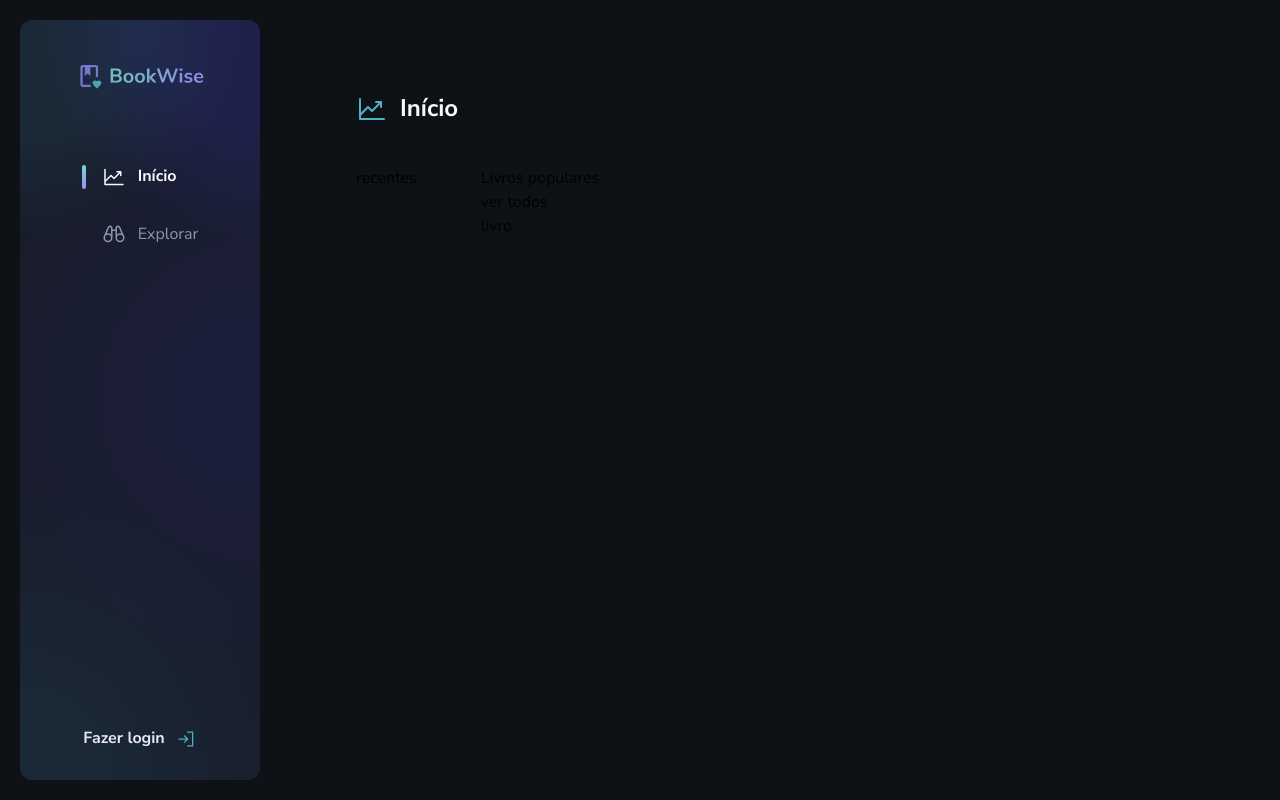
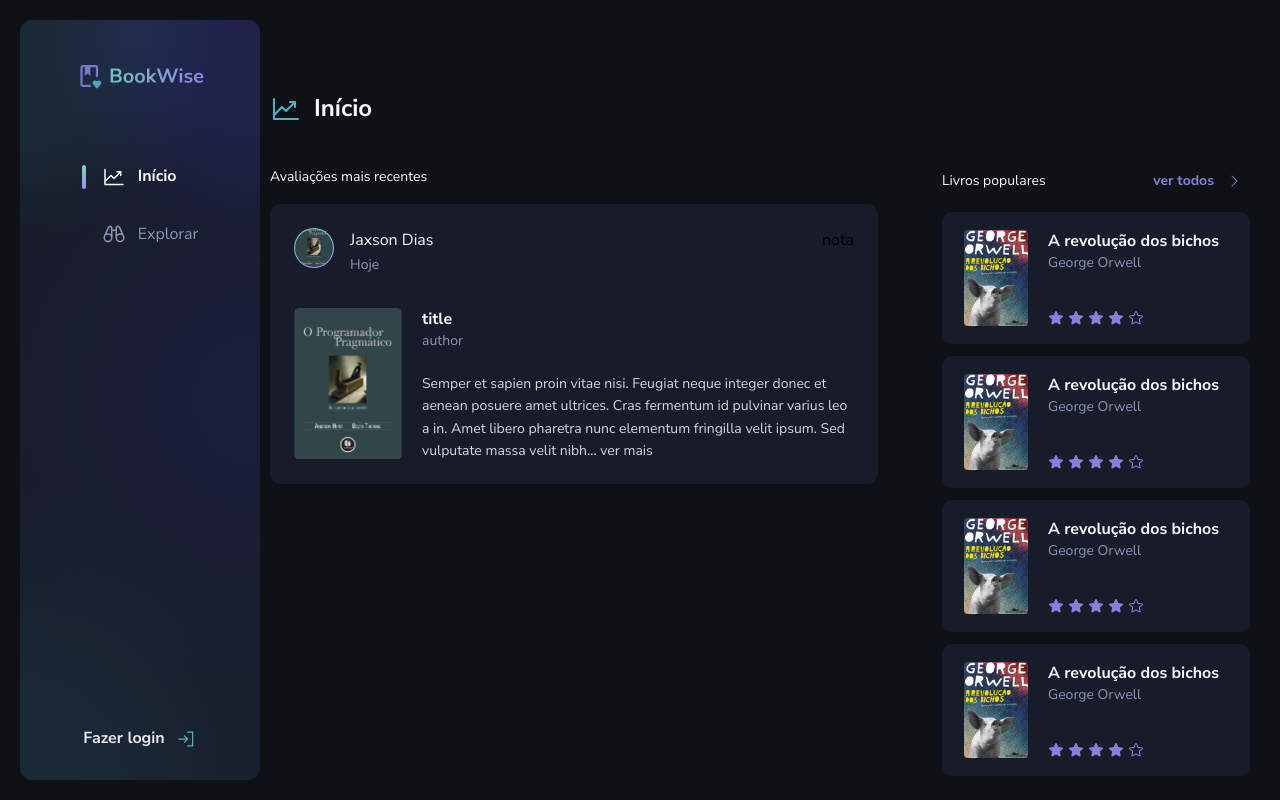
Before and after one commit to pejamp/bookwise-ignite-challenge, a Next.js app: page /home in a window 1280 px wide. Built offline with nearby package versions, Linux system fonts and the light colour scheme.

Commit message:
feat: add CommentBookCard & TrendBookCard components

```diff
--- a/src/components/ActionLink/index.tsx
+++ b/src/components/ActionLink/index.tsx
@@ -2,14 +2,22 @@ import Link from 'next/link'
 import { ReactNode } from 'react'
 
 interface ActionLinkProps {
+  color?: 'purple' | 'white'
+  size?: 'medium' | 'small'
   children: ReactNode
 }
 
-export function ActionLink(props: ActionLinkProps) {
+export function ActionLink({
+  children,
+  color = 'white',
+  size = 'medium',
+}: ActionLinkProps) {
   return (
     <Link href={'#'}>
-      <span className="flex items-center gap-3 rounded-sm px-2 py-1 font-bold leading-base text-gray-200 transition duration-200 ease-in-out hover:bg-gray-200 hover:bg-opacity-5">
-        {props.children}
+      <span
+        className={`flex items-center gap-3 rounded-sm px-2 py-1 font-bold leading-base text-gray-200 transition duration-200 ease-in-out hover:bg-gray-200 hover:bg-opacity-5 ${size === 'small' ? 'gap-2 text-sm' : ''} ${color === 'purple' ? 'text-purple-100 hover:bg-purple-100' : ''}`}
+      >
+        {children}
       </span>
     </Link>
   )
--- /dev/null
+++ b/src/components/CommentBookCard/index.tsx
@@ -0,0 +1,50 @@
+import testImage from '@/assets/images/o-programador-pragmatico.png'
+import Image from 'next/image'
+
+interface CommentBookCardProps {}
+
+export function CommentBookCard(props: CommentBookCardProps) {
+  return (
+    <div className="max-h-[280px] max-w-[608px] rounded-md bg-gray-700 p-6">
+      <div className="mb-8 flex items-start gap-4">
+        <div className="flex h-10 w-10 items-center justify-center overflow-hidden rounded-full bg-gradient-vertical">
+          <Image
+            src={testImage}
+            alt=""
+            width={100}
+            height={100}
+            className="h-[38px] w-[38px] rounded-full object-cover"
+          />
+        </div>
+        <div className="flex flex-1 flex-col">
+          <span className="leading-base text-gray-100">Jaxson Dias</span>
+          <time className="text-sm leading-base text-gray-400">Hoje</time>
+        </div>
+        <div>nota</div>
+      </div>
+      <div className="flex gap-5">
+        <div className="min-w-[108px] overflow-hidden rounded-sm">
+          <Image
+            src={testImage}
+            alt=""
+            width={150}
+            height={200}
+            className="w-full object-cover"
+          />
+        </div>
+        <div className="flex flex-col gap-5">
+          <div className="flex flex-col">
+            <span className="font-bold leading-short text-gray-100">title</span>
+            <span className="text-sm leading-base text-gray-400">author</span>
+          </div>
+          <p className="text-sm leading-base text-gray-300">
+            Semper et sapien proin vitae nisi. Feugiat neque integer donec et
+            aenean posuere amet ultrices. Cras fermentum id pulvinar varius leo
+            a in. Amet libero pharetra nunc elementum fringilla velit ipsum. Sed
+            vulputate massa velit nibh... ver mais
+          </p>
+        </div>
+      </div>
+    </div>
+  )
+}
--- /dev/null
+++ b/src/components/TrendBookCard/index.tsx
@@ -0,0 +1,43 @@
+import { Star } from '@phosphor-icons/react'
+
+import Image, { StaticImageData } from 'next/image'
+
+interface TrendBookCardProps {
+  title: string
+  author: string
+  cover: string | StaticImageData
+  rating: number
+}
+
+export function TrendBookCard(props: TrendBookCardProps) {
+  return (
+    <div className="flex w-[308px] gap-5 rounded-md border-2 border-solid border-gray-700 bg-gray-700 px-5 py-4 hover:border-gray-600">
+      <div className="h-24 w-16 overflow-hidden rounded bg-gray-600">
+        <Image
+          src={props.cover}
+          alt=""
+          width={200}
+          height={300}
+          className="h-full w-full object-cover"
+        />
+      </div>
+      <div className="flex flex-col justify-between">
+        <div>
+          <h3 className="font-bold leading-short text-gray-100">
+            {props.title}
+          </h3>
+          <p className="text-sm leading-base text-gray-400">{props.author}</p>
+        </div>
+        <div className="mt-auto flex items-center gap-1 text-purple-100">
+          {[1, 2, 3, 4, 5].map((value) => (
+            <Star
+              key={value}
+              size={16}
+              weight={value <= props.rating ? 'fill' : 'regular'}
+            />
+          ))}
+        </div>
+      </div>
+    </div>
+  )
+}
--- a/src/layouts/RootLayout.tsx
+++ b/src/layouts/RootLayout.tsx
@@ -7,7 +7,7 @@ import { Navigation } from '@/components/Navigation'
 
 export default function RootLayout({ children }: { children: ReactNode }) {
   return (
-    <div className="grid min-h-screen grid-cols-app gap-x-[96px] p-5">
+    <div className="grid min-h-screen grid-cols-app p-5">
       <aside className="flex flex-col items-center rounded-xl bg-gray-700 bg-sidebar pb-6 pt-10">
         <Image src={logoIcon} alt="" height={32} className="mb-16" />
         <nav>
@@ -30,7 +30,7 @@ export default function RootLayout({ children }: { children: ReactNode }) {
           </ActionLink>
         </div>
       </aside>
-      <main className="pt-[72px]">{children}</main>
+      <main className="mx-auto pt-[72px]">{children}</main>
     </div>
   )
 }
--- a/src/pages/home/index.tsx
+++ b/src/pages/home/index.tsx
@@ -1,5 +1,9 @@
+import { ActionLink } from '@/components/ActionLink'
+import { TrendBookCard } from '@/components/TrendBookCard'
 import RootLayout from '@/layouts/RootLayout'
-import { ChartLineUp } from '@phosphor-icons/react'
+import { CaretRight, ChartLineUp } from '@phosphor-icons/react'
+import bookImage from '@/assets/images/Book.png'
+import { CommentBookCard } from '@/components/CommentBookCard'
 
 interface HomeProps {}
 
@@ -10,14 +14,58 @@ export default function Home(props: HomeProps) {
         <ChartLineUp size={32} className="text-green-100" /> Início
       </h1>
       <div className="flex gap-16">
-        <div>recentes</div>
         <div>
-          <div>
-            <h2>Livros populares</h2>
-            <span>ver todos</span>
+          <h2 className="mb-4 text-sm leading-base text-gray-100">
+            Avaliações mais recentes
+          </h2>
+          <ul>
+            <li>
+              <CommentBookCard />
+            </li>
+          </ul>
+        </div>
+        <div>
+          <div className="mb-4 flex items-center justify-between">
+            <h2 className="text-sm leading-base text-gray-100">
+              Livros populares
+            </h2>
+            <ActionLink size="small" color="purple">
+              ver todos <CaretRight size={16} />
+            </ActionLink>
           </div>
-          <ul>
-            <li>livro</li>
+          <ul className="flex flex-col gap-3">
+            <li>
+              <TrendBookCard
+                cover={bookImage}
+                title="A revolução dos bichos"
+                author="George Orwell"
+                rating={4}
+              />
+            </li>
+            <li>
+              <TrendBookCard
+                cover={bookImage}
+                title="A revolução dos bichos"
+                author="George Orwell"
+                rating={4}
+              />
+            </li>
+            <li>
+              <TrendBookCard
+                cover={bookImage}
+                title="A revolução dos bichos"
+                author="George Orwell"
+                rating={4}
+              />
+            </li>
+            <li>
+              <TrendBookCard
+                cover={bookImage}
+                title="A revolução dos bichos"
+                author="George Orwell"
+                rating={4}
+              />
+            </li>
           </ul>
         </div>
       </div>
```
